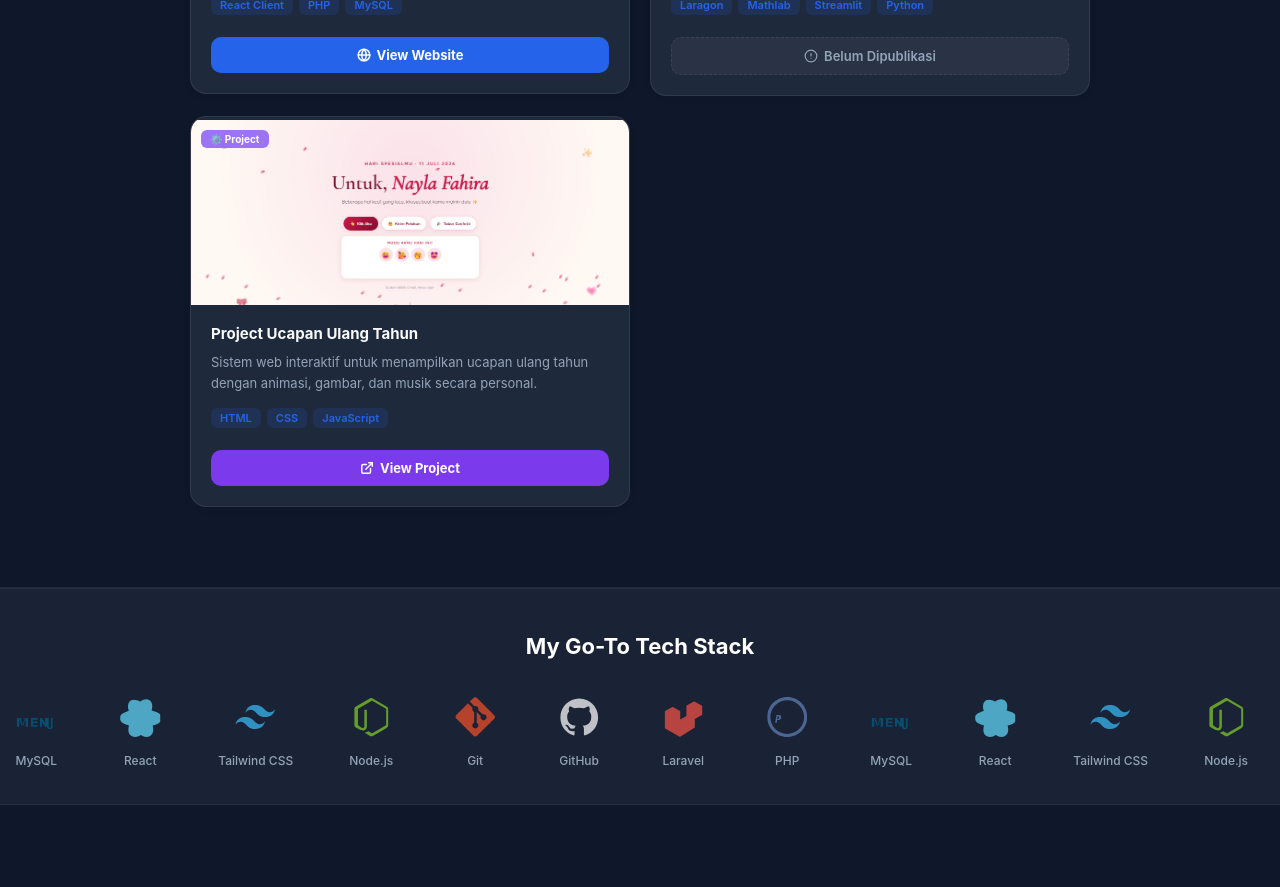
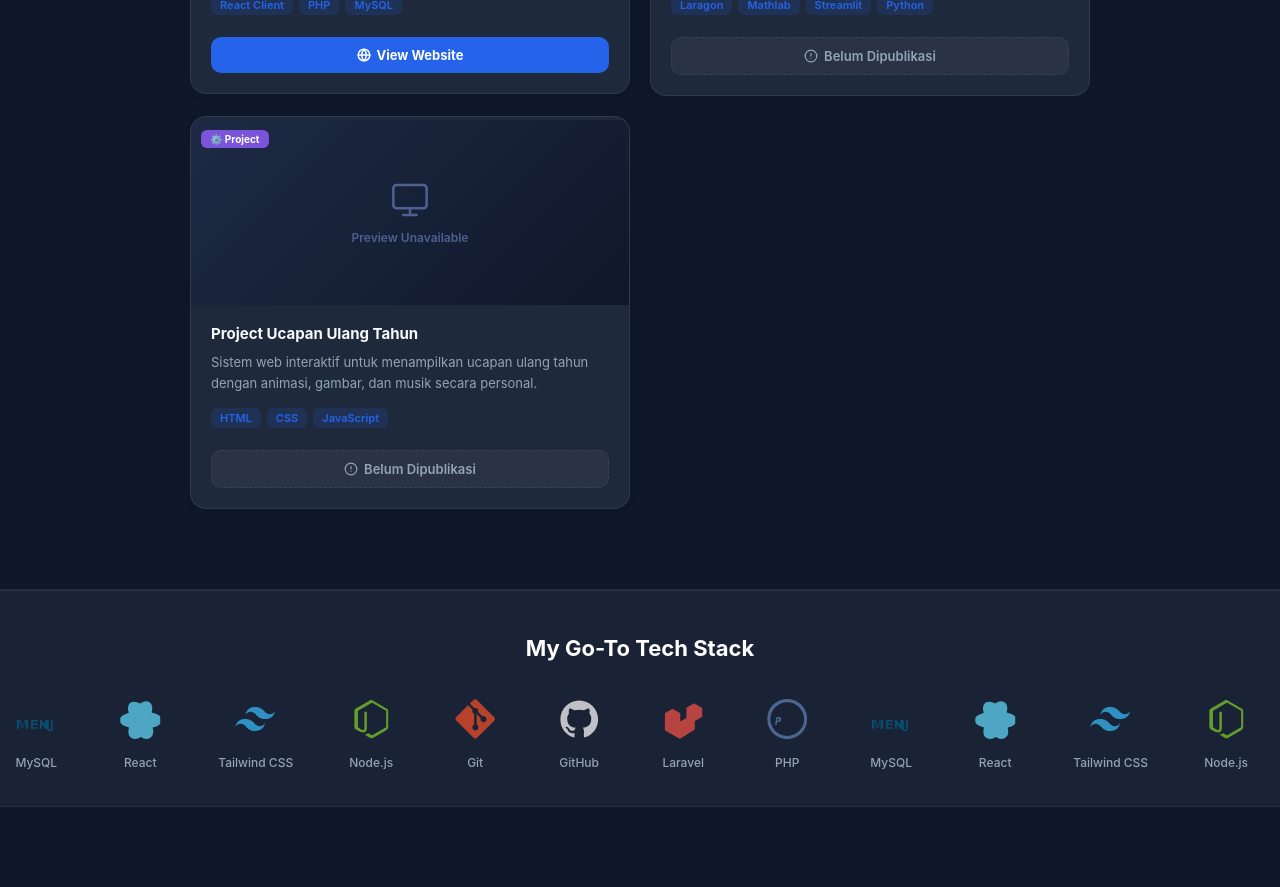
Before and after one commit to maliframadhan-hub/maliframadhan-hub.github.io, a React (Vite) app: page / in a window 1280 px wide. Shown: the part 2860-3747 px from the top of the page. Built offline with nearby package versions, Linux system fonts and the light colour scheme.

Commit message:
Update App.jsx

```diff
--- a/src/App.jsx
+++ b/src/App.jsx
@@ -723,7 +723,7 @@ function App() {
     { title:"Sistem Monitoring Kelas", desc:"Aplikasi untuk memonitoring kehadiran dan aktivitas mahasiswa di dalam kelas secara real-time.", tech:["FastAPI","SQLServer","PHP"], type:"project", link:"https://sistemmonitoringkelas.page.gd/", img:"sistem.jpeg" },
     { title:"Proyek Penjualan", desc:"Sistem informasi untuk mengelola penjualan produk secara efisien dan efektif.", tech:["React Client","PHP","MySQL"], type:"website", link:"https://proyekpenjualan.infinityfreeapp.com/", img:"proyekpenjualan.jpeg" },
     { title:"Analisis Kelulusan Mahasiswa", desc:"Sistem untuk menganalisis data kelulusan mahasiswa berdasarkan berbagai faktor akademik.", tech:["Laragon","Mathlab","Streamlit","Python"], type:"project", link:null, img:"streamlit.png" },
-    { title:"Project Ucapan Ulang Tahun", desc:"Sistem web interaktif untuk menampilkan ucapan ulang tahun dengan animasi, gambar, dan musik secara personal.", tech:["HTML","CSS","JavaScript"], type:"project", link:"https://happy-birthday-nayla.vercel.app/", img:"webnayla.png" },
+    { title:"Project Ucapan Ulang Tahun", desc:"Sistem web interaktif untuk menampilkan ucapan ulang tahun dengan animasi, gambar, dan musik secara personal.", tech:["HTML","CSS","JavaScript"], type:"project", link:null, img:null },
   ];
 
   const navLinks = ["Profile","Organisasi","Skill","Projects","Sertifikat","Contact"];
```
